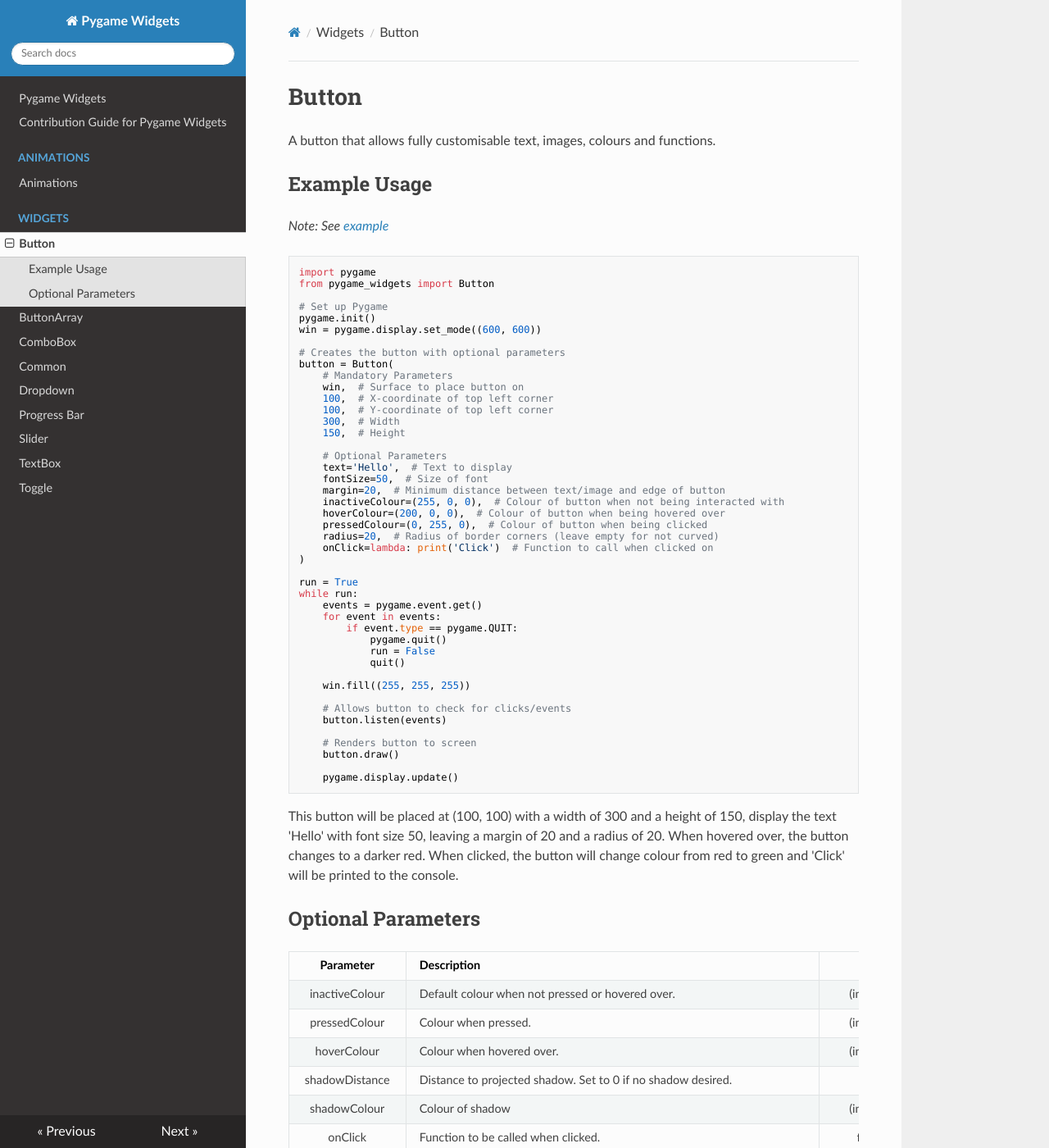
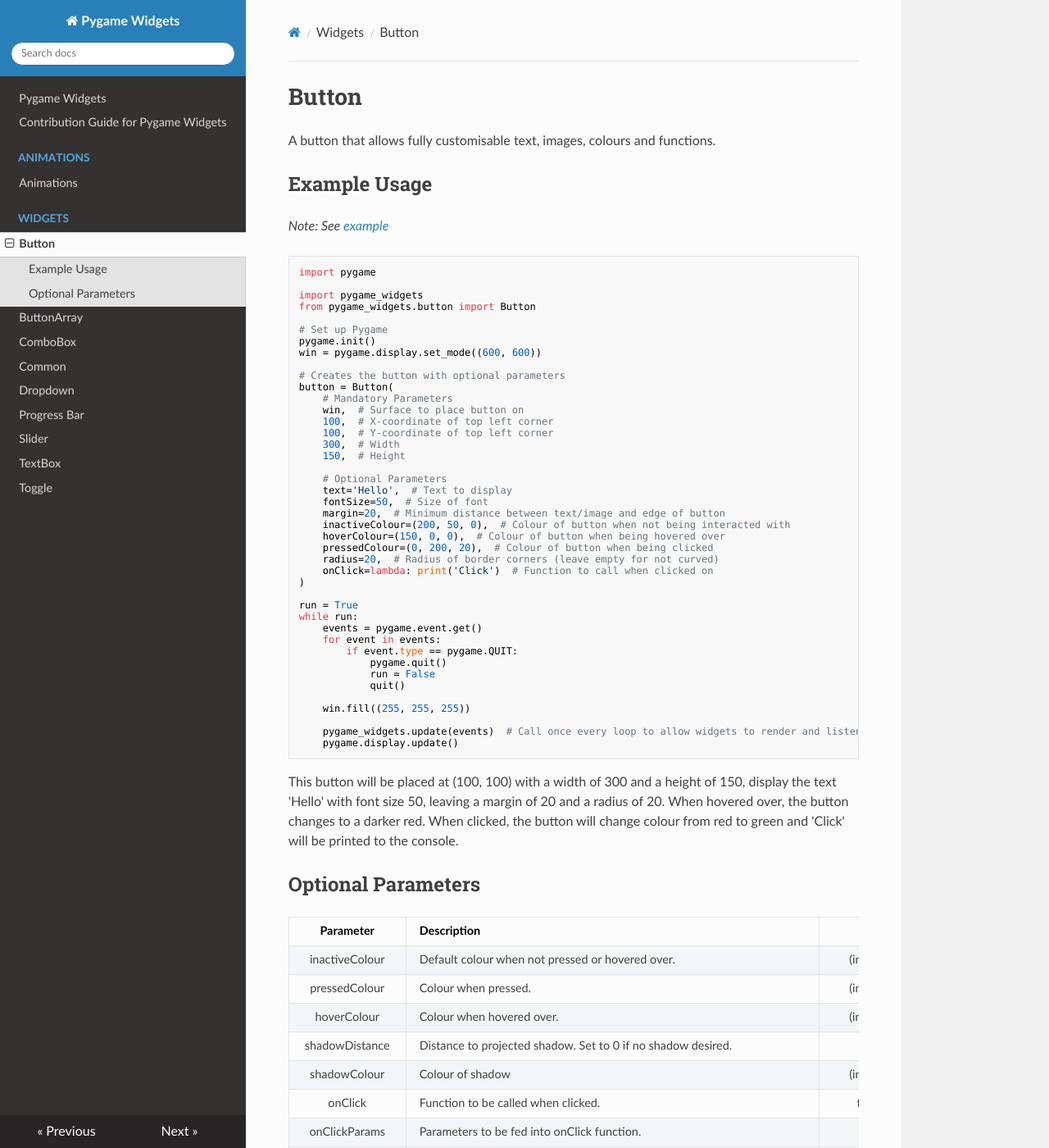
Before and after one commit to AustL/PygameWidgets, an MkDocs documentation site: the page built from docs/widgets/button.md, in a window 1280 px wide and 1400 px high. Shown: the whole window at 82% size. Built offline with MkDocs 1.6.1, drawn with Linux system fonts in a browser that asks for light colours; nearby versions of some CDN libraries.

Commit message:
Fix button and button array example files

````diff
--- a/docs/widgets/button.md
+++ b/docs/widgets/button.md
@@ -8,7 +8,9 @@
 
 ```Python
 import pygame
-from pygame_widgets import Button
+
+import pygame_widgets
+from pygame_widgets.button import Button
 
 # Set up Pygame
 pygame.init()
@@ -27,9 +29,9 @@
     text='Hello',  # Text to display
     fontSize=50,  # Size of font
     margin=20,  # Minimum distance between text/image and edge of button
-    inactiveColour=(255, 0, 0),  # Colour of button when not being interacted with
-    hoverColour=(200, 0, 0),  # Colour of button when being hovered over
-    pressedColour=(0, 255, 0),  # Colour of button when being clicked
+    inactiveColour=(200, 50, 0),  # Colour of button when not being interacted with
+    hoverColour=(150, 0, 0),  # Colour of button when being hovered over
+    pressedColour=(0, 200, 20),  # Colour of button when being clicked
     radius=20,  # Radius of border corners (leave empty for not curved)
     onClick=lambda: print('Click')  # Function to call when clicked on
 )
@@ -45,12 +47,7 @@
 
     win.fill((255, 255, 255))
 
-    # Allows button to check for clicks/events
-    button.listen(events)
-
-    # Renders button to screen
-    button.draw()
-
+    pygame_widgets.update(events)  # Call once every loop to allow widgets to render and listen
     pygame.display.update()
 ```
 
````
Also changed, not shown: docs/widgets/buttonarray.md (+7 -8 lines), 2 other files.
